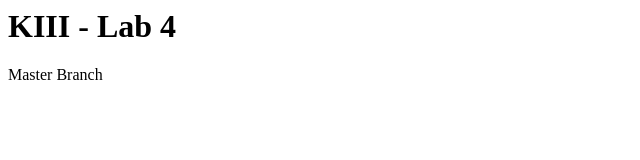
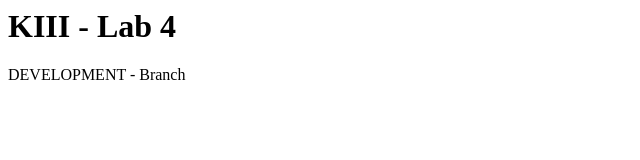
Before and after one commit to gagal18/KIII_Lab4, a plain HTML site: page index.html in a window 1280 px wide. Shown: the full height of the page, 0-640 px from the left. Drawn offline with Linux system fonts and the light colour scheme.

Commit message:
fix: Change HTML

```diff
--- a/index.html
+++ b/index.html
@@ -1,2 +1,2 @@
 <h1>KIII - Lab 4</h1>
-<p>Master Branch</p>
+<p>DEVELOPMENT - Branch</p>
```
